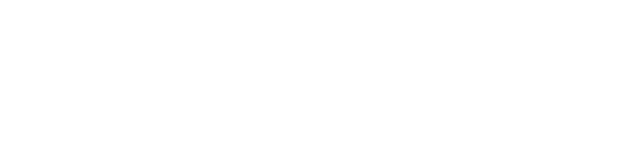
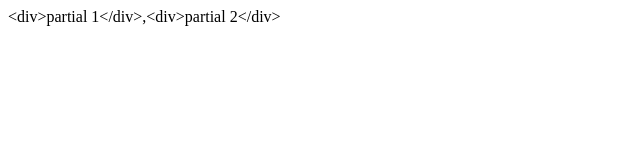
Before and after one commit to alekseyevd/excel, a website built with webpack: page src/index.html in a window 1280 px wide. Shown: the whole page, without its empty margins (0-640 px from the left). Built offline with nearby package versions, Linux system fonts and the light colour scheme.

Commit message:
feat: template

```diff
--- a/package.json
+++ b/package.json
@@ -24,6 +24,7 @@
     "eslint": "^7.14.0",
     "eslint-config-google": "^0.14.0",
     "eslint-loader": "^4.0.2",
+    "html-loader": "^1.3.2",
     "html-webpack-plugin": "^4.5.0",
     "mini-css-extract-plugin": "^1.3.1",
     "node-sass": "^5.0.0",
--- /dev/null
+++ b/src/core/App.js
@@ -0,0 +1,17 @@
+import {Template} from '../templates/Template'
+
+export class App {
+  constructor(component) {
+    this.component = component
+    this.partials = {
+      logo: [
+        '<div>partial 1</div>',
+        '<div>partial 2</div>'
+      ]
+    }
+  }
+
+  start() {
+    new Template(this.partials)
+  }
+}
--- a/src/index.html
+++ b/src/index.html
@@ -8,6 +8,6 @@
   <title>JS Excel App</title>
 </head>
 <body>
-  <div id="app"></div>
+  <root-module></root-module>
 </body>
 </html>
--- a/src/index.js
+++ b/src/index.js
@@ -1,5 +1,4 @@
-export class Component extends HTMLElement {
-  constructor() {
-    super()
-  }
-}
+import {App} from './core/App'
+
+const app = new App()
+app.start()
--- /dev/null
+++ b/src/templates/Template.js
@@ -0,0 +1,14 @@
+import tpl from './index.html';
+
+export class Template {
+  constructor(partials) {
+    const $template = document.createElement('template')
+    $template.innerHTML = tpl
+    const $partials = $template.content.querySelectorAll('partial')
+    Array.from($partials).forEach(partial => {
+      partial.replaceWith(partials[partial.getAttribute('name')])
+    })
+    document.querySelector('root-module')
+        .append($template.content.cloneNode(true))
+  }
+}
--- /dev/null
+++ b/src/templates/index.html
@@ -0,0 +1,3 @@
+<div>
+  <partial name="logo" />
+</div>
--- a/webpack.config.js
+++ b/webpack.config.js
@@ -95,6 +95,15 @@ module.exports = {
         test: /\.js$/,
         exclude: /node_modules/,
         use: jsLoaders()
+      },
+      {
+        test: /\.(html)$/,
+        use: {
+          loader: 'html-loader',
+          options: {
+            esModule: true,
+          },
+        }
       }
     ]
   }
```
Also changed, not shown: 1 other file.
